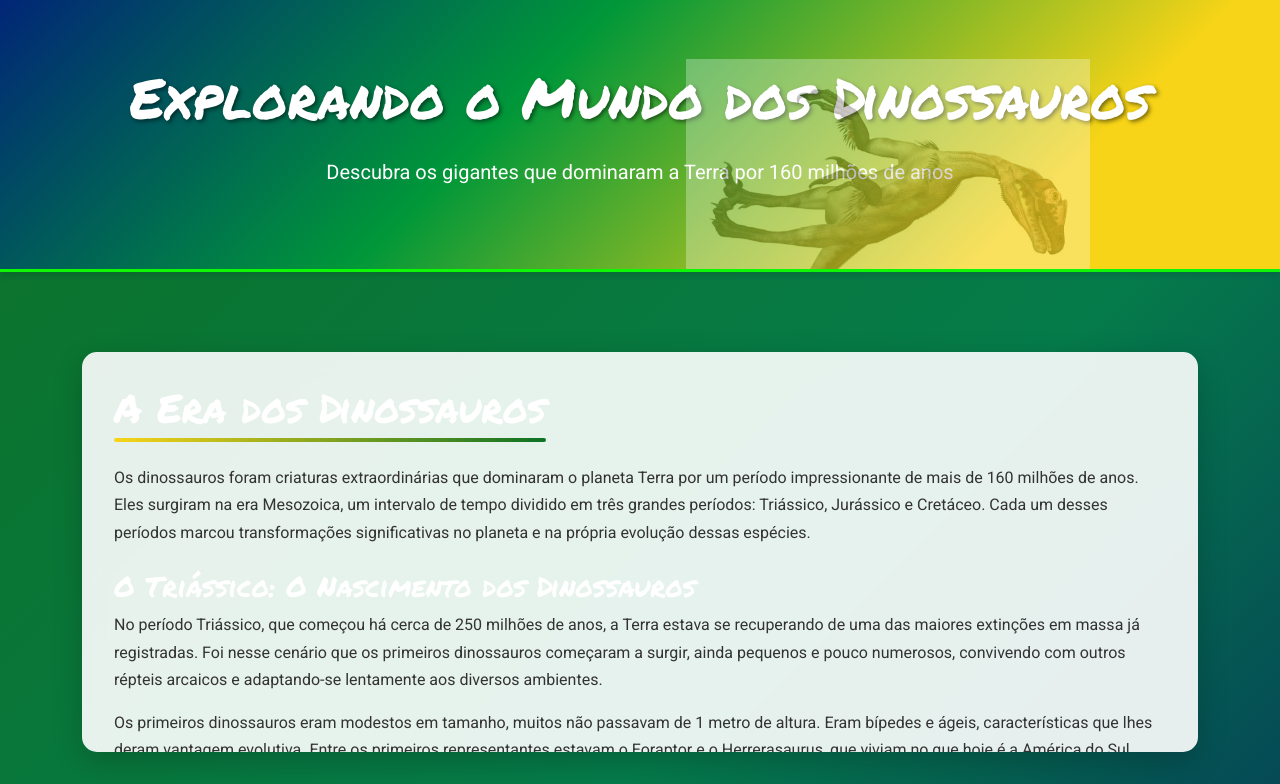
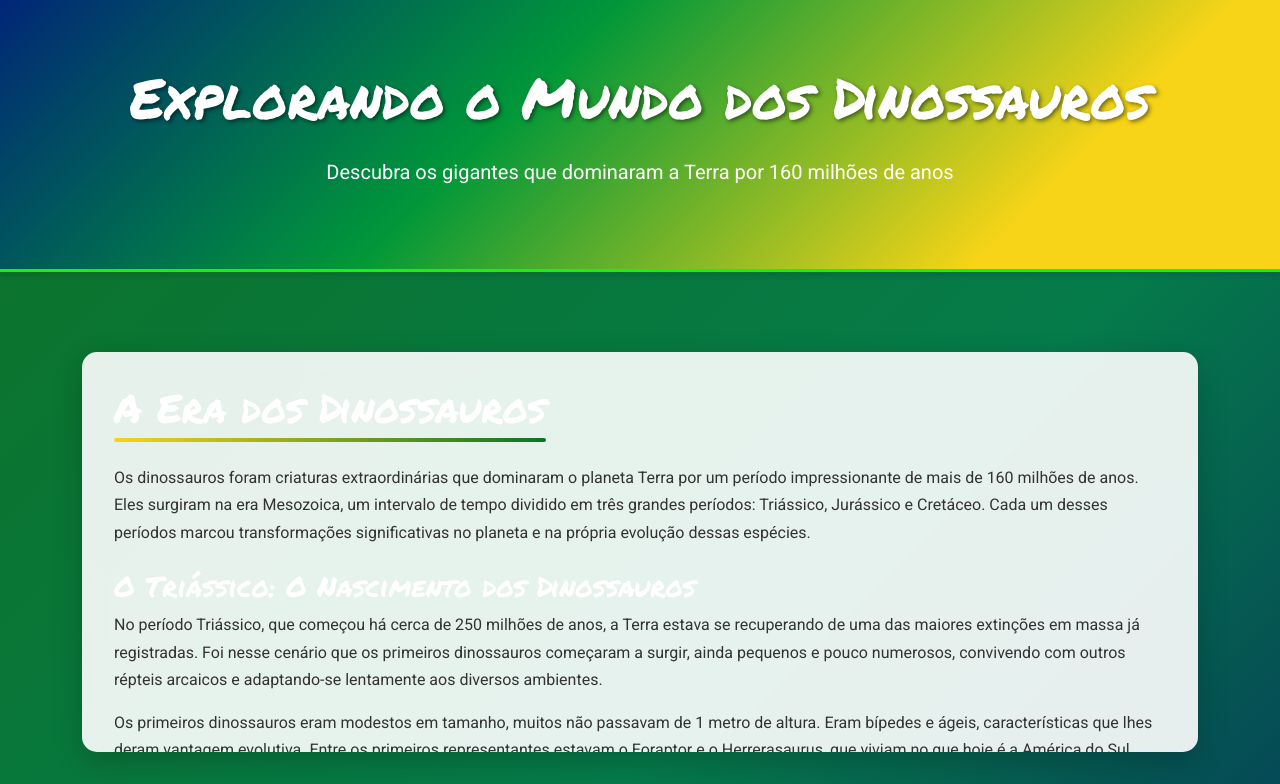
Before and after one commit to pregisa/dinossaurosfodas, a plain HTML site: page index.html in a window 1280 px wide. Shown: the top 784 px of the page. Drawn offline with nearby package versions, Linux system fonts and the light colour scheme.

Commit message:
Update index.html

```diff
--- a/index.html
+++ b/index.html
@@ -273,9 +273,6 @@
 <body>
   <!-- Header -->
   <header>
-    <div class="dino-bg-animation">
-      <img src="img/elementos/dino-silhouette.png" alt="Silhueta de dinossauro" class="dino-silhouette">
-    </div>
     <div class="container">
       <h1 class="mb-4">Explorando o Mundo dos Dinossauros</h1>
       <p class="lead">Descubra os gigantes que dominaram a Terra por 160 milhões de anos</p>
```
